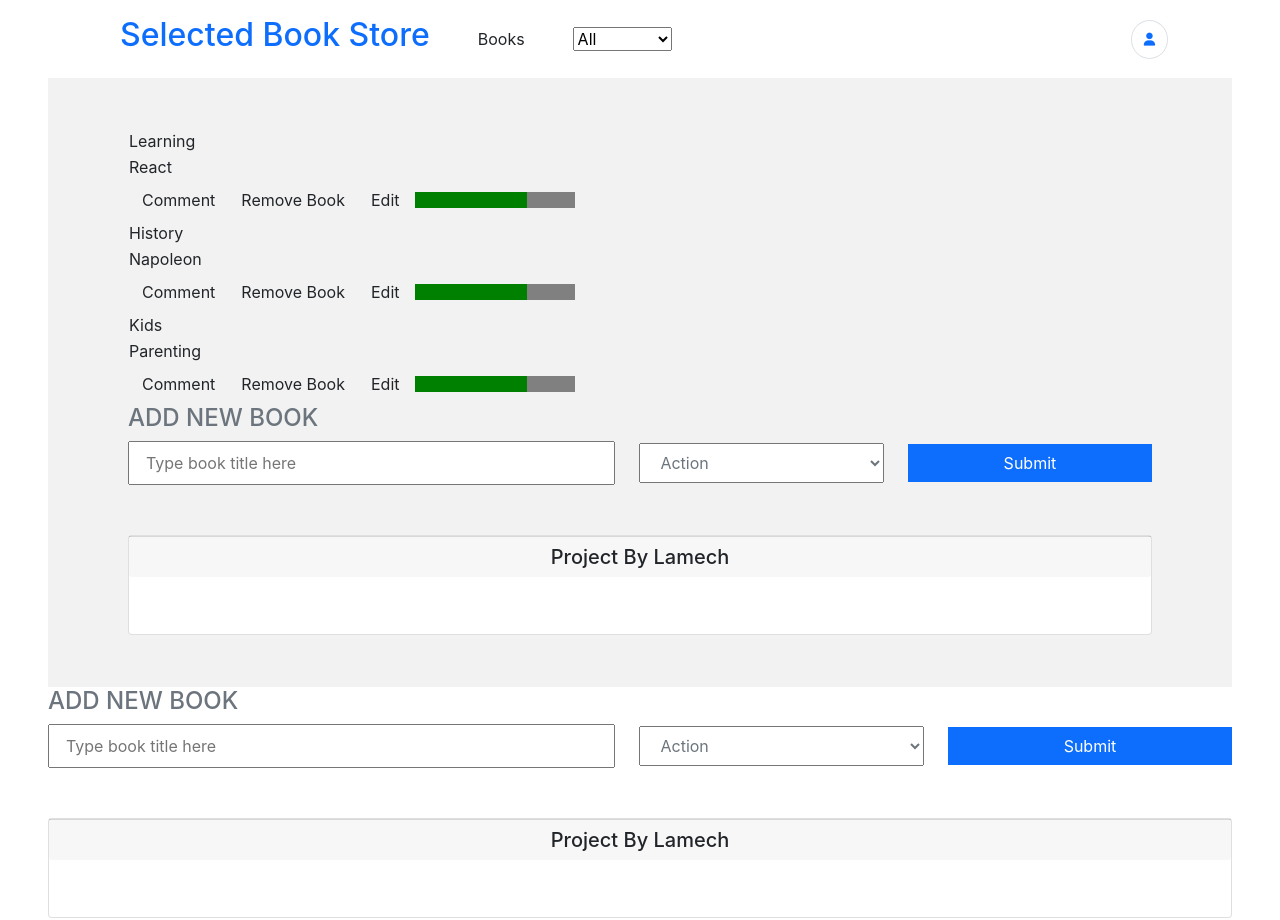
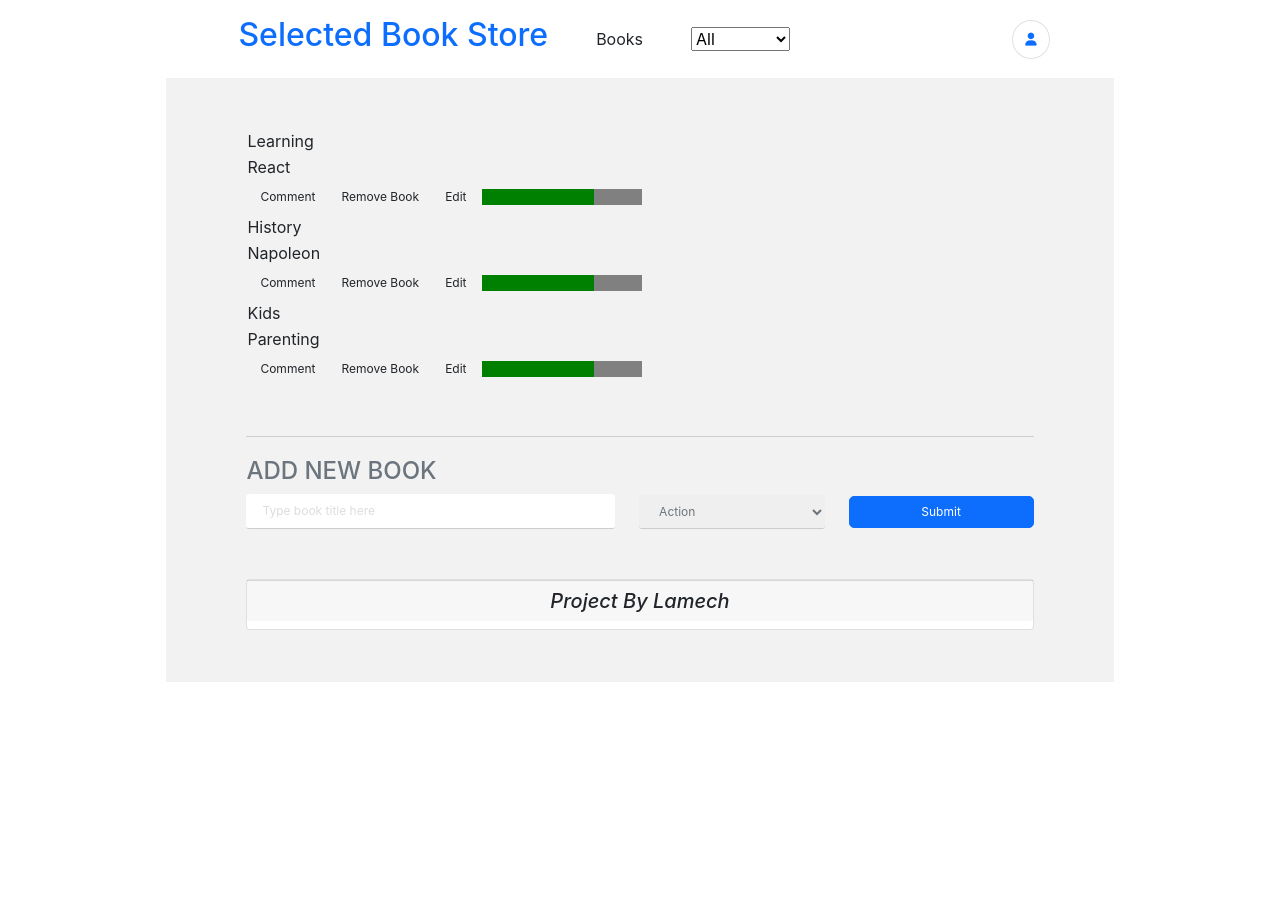
Before and after one commit to settix-dev/Magic-book-store, a React (Create React App) app: page / in a window 1280 px wide. After the commit the page ends 800 px from the top, so only its background shows below. Built offline with nearby package versions, Linux system fonts and the light colour scheme.

Commit message:
Update App.css

```diff
--- a/src/presentationalComponents/App.css
+++ b/src/presentationalComponents/App.css
@@ -3,31 +3,27 @@
   box-sizing: border-box;
   background-color: beige;
   width: 700px;
-    height:min-content
+  height: min-content;
 }
 
 .header {
   background-color: aquamarine;
   box-sizing: content-box;
-
 }
 
 .title {
-    text-align:left
+  text-align: left;
 }
 
 .div-form {
   margin-bottom: 0px;
-}
-
-.form-control {
-    display: flex;
-    justify-content: space-between;
+  margin-top: 50px;
+  padding-top: 20px;
+  border-top: 1px solid #ccc;
 }
 
 .card {
   margin-bottom: 2px;
-    /* height: 30px; */
 }
 
 .list-group-item {
@@ -48,8 +44,8 @@
 }
 
 .btn-primary {
-    width: 100px;
-    border-radius: 0.2%;
+  width: 150px;
+  border-radius: 5px;
 }
 
 span.d-flex {
@@ -58,13 +54,59 @@ span.d-flex {
   border: 1px solid #ccc;
 }
 
+header {
+  width: 80%;
+}
+
 .books-list-div {
   background-color: rgba(0, 0, 0, 5%);
   padding: 50px 80px;
+  width: 80%;
+  margin: 0 auto;
+}
+
+.author-p {
+  font-size: 12px;
+}
+.btn {
+  font-size: 12px;
+  outline: none;
+}
+
+.rm-btn {
+  border-left: 1px solid #aaa;
+  border-right: 1px solid #aaa;
+}
+
+.current-chapter-div {
+  font-size: 12px;
+  color: #aaa;
+}
+
+.current-chapter-div > span {
+  color: #555;
+}
+
+.current-chapter-div > .w-100 {
+  font-size: 12px;
+  border-radius: 3px;
+}
+
+.book-title-input,
+.book-select {
+  border: none;
+  border-bottom: 1px solid #ccc;
+  border-radius: 3px;
+  font-size: 12px;
+  outline: none;
+}
+
+.book-title-input::placeholder {
+  color: #ddd;
 }
 
 .footer {
   text-align: center;
-    height: 100px;
   margin-top: 50px;
+  font-style: italic;
 }
--- a/src/presentationalComponents/App.js
+++ b/src/presentationalComponents/App.js
@@ -1,17 +1,11 @@
 import React from "react";
-import BooksForm from "../containerComponents/BooksForm";
 import BooksList from "../containerComponents/BooksList";
 import "./App.css";
-import Footer from "./Footer";
 
 const App = () => {
   return (
     <div className="container-fluid px-5">
       <BooksList />
-      <div>
-        <BooksForm />
-      </div>
-      <Footer />
     </div>
   );
 };
```
Lines whose indentation alone changed are shown as unchanged.
